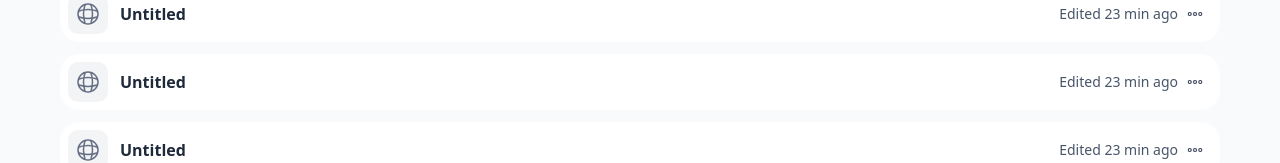
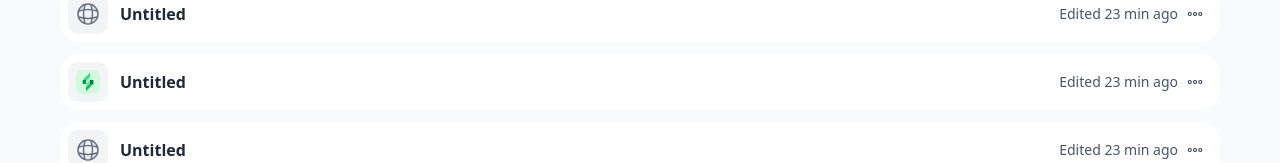
Before and after one commit to KhaledHN/pamoon-main-panel, a Next.js app: page / in a window 1280 px wide. Both pictures are taken after a click on the button 1094 px from the left and 488 px from the top of the page. Shown: the part 627-790 px from the top of the page. Built offline with nearby package versions, Linux system fonts and the light colour scheme.

Commit message:
adding project's pic

```diff
--- a/components/Page2.js
+++ b/components/Page2.js
@@ -203,7 +203,7 @@ const Page2 = () => {
                     <div class="justify-start items-center gap-[13.33px] flex">
                       <div class="w-6 h-6 justify-center items-center flex">
                         <div class="w-6 h-6 relative">
-                          <img src="/assets/global.svg" />
+                          <img src="/assets/elecLogo.png" />
                         </div>
                       </div>
                     </div>
@@ -282,7 +282,7 @@ const Page2 = () => {
                     <div class="justify-start items-center gap-[13.33px] flex">
                       <div class="w-6 h-6 justify-center items-center flex">
                         <div class="w-6 h-6 relative">
-                          <img src="/assets/global.svg" />
+                          <img src="/assets/CirLogo.png" />
                         </div>
                       </div>
                     </div>
```
